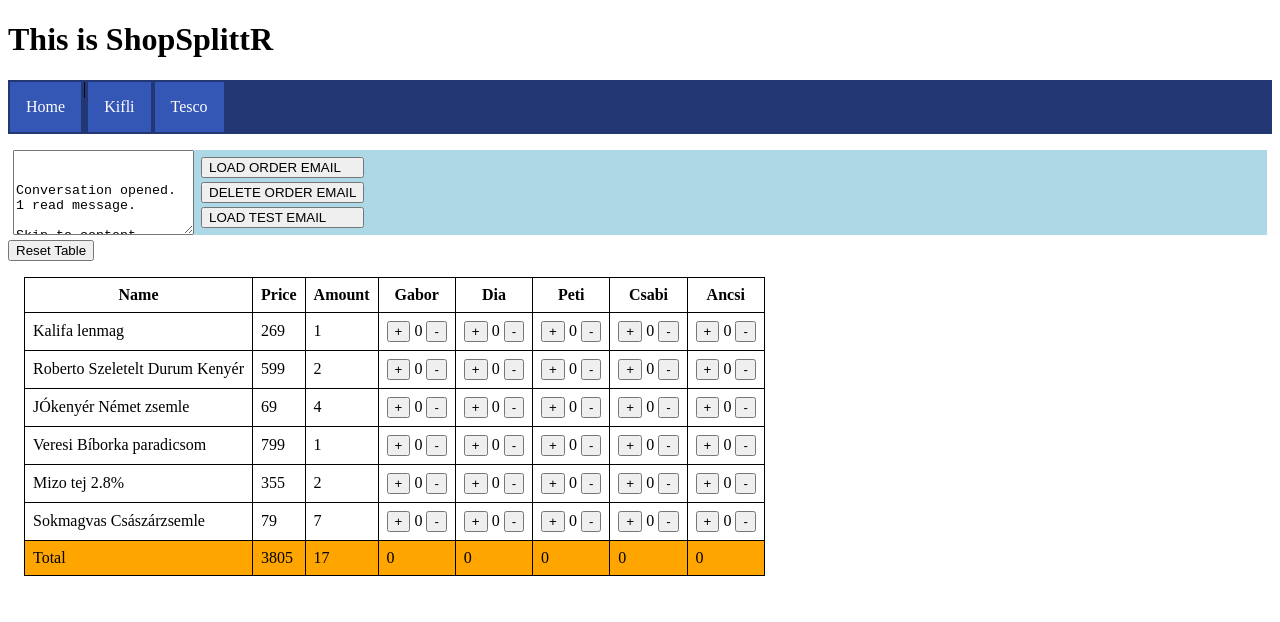
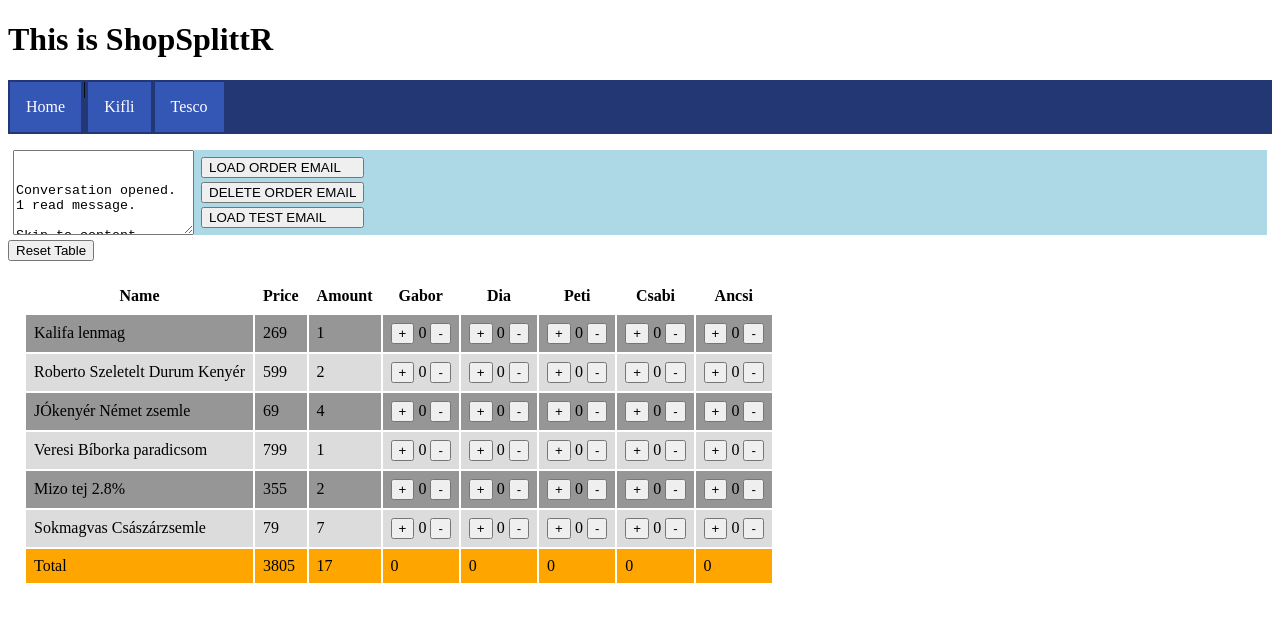
Before and after one commit to magab89/shopsplittr, a React (Create React App) app: page /kifli in a window 1280 px wide. Both pictures are taken after a click on the button "LOAD TEST EMAIL". Shown: the top 622 px of the page. Built offline with nearby package versions, Linux system fonts and the light colour scheme.

Commit message:
adjust table style

```diff
--- a/src/components/table/index.tsx
+++ b/src/components/table/index.tsx
@@ -8,16 +8,14 @@ const colors = {
   green: 'rgba(0,128,0,1)',
   orange: 'rgba(255,165,0, 1)',
   orange50: 'rgba(255,165,0, 0.5)',
-  white: 'rgba(255,255,255,1)',
-  white50: 'rgba(255,255,255,0.5)'
+  white: 'rgba(220,220,220)',
+  white50: 'rgb(150,150,150)'
 }
 
 const Styles = styled.div`
   padding: 1rem;
 
   table {
-    border-spacing: 0;
-    border: 1px solid black;
 
     tr {
       :last-child {
@@ -31,8 +29,6 @@ const Styles = styled.div`
     td {
       margin: 0;
       padding: 0.5rem;
-      border-bottom: 1px solid black;
-      border-right: 1px solid black;
 
       :last-child {
         border-right: 0;
```
